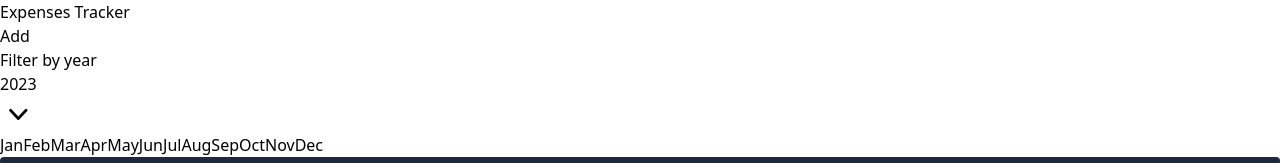
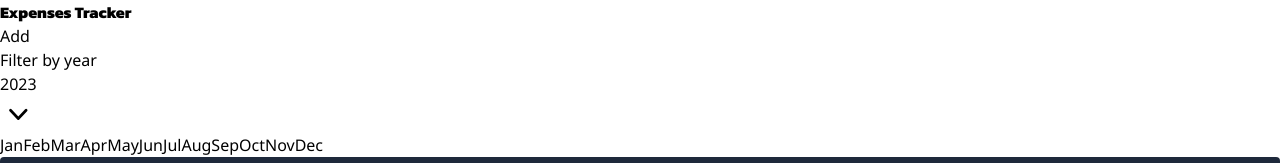
Before and after one commit to nicoPuegher/expenses-tracker, a React (Vite) app: page / in a window 1280 px wide. Shown: the top 163 px of the page. Built offline with nearby package versions, Linux system fonts and the light colour scheme; the HTML template or start-up script is replaced by a standard one.

Commit message:
add two font families

```diff
--- a/src/index.css
+++ b/src/index.css
@@ -1,9 +1,21 @@
+@import url('https://fonts.googleapis.com/css2?family=Kanit:wght@800&family=Noto+Sans:wght@400;500;600;700;800;900&display=swap');
+
 @tailwind base;
 @tailwind components;
 @tailwind utilities;
 
 #root {
   height: 100dvh;
+}
+
+@layer base {
+  html {
+    font-family: 'Noto Sans', sans-serif;
+  }
+
+  h1 {
+    font-family: 'Kanit', sans-serif;
+  }
 }
 
 /* Small fixes for material-ui calendar */
```
